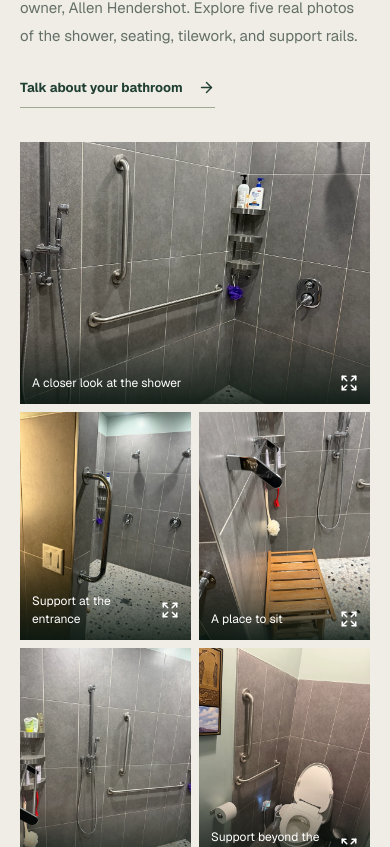
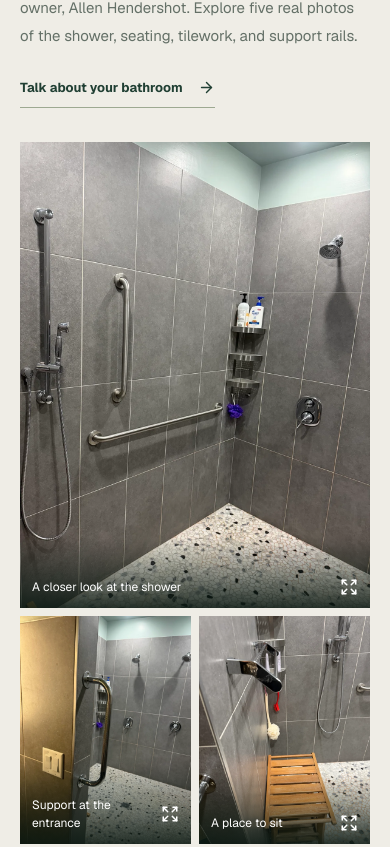
Before and after one commit to Adhco0543/age-in-place-llc, a Next.js app: page /services/accessible-bathrooms in a window 390 px wide. Shown: the part 937-1784 px from the top of the page. Built offline with nearby package versions, Linux system fonts and the light colour scheme.

Commit message:
Preserve project photos across gallery breakpoints

```diff
--- a/app/globals.css
+++ b/app/globals.css
@@ -1186,7 +1186,10 @@ summary {
 .project-mosaic {
   display: grid;
   grid-template-columns: 2fr 1fr 1fr;
-  grid-template-rows: repeat(2, 245px);
+  grid-template-rows: repeat(
+    2,
+    clamp(210px, calc((100vw - 88px) / 3), 420px)
+  );
   gap: 12px;
 }
 .project-tile {
@@ -1300,11 +1303,6 @@ summary {
 .project-close:hover {
   background: #35604d;
 }
-@media (max-width: 900px) {
-  .project-mosaic {
-    grid-template-rows: repeat(2, 210px);
-  }
-}
 @media (max-width: 720px) {
   .project-mosaic {
     grid-template-columns: 1fr 1fr;
@@ -1317,10 +1315,7 @@ summary {
   .project-tile:first-child {
     grid-column: span 2;
     grid-row: auto;
-    aspect-ratio: 4 / 3;
-  }
-  .project-tile:first-child img {
-    object-position: center 58%;
+    aspect-ratio: 3 / 4;
   }
   .project-tile-caption {
     padding: 40px 12px 12px;
```
